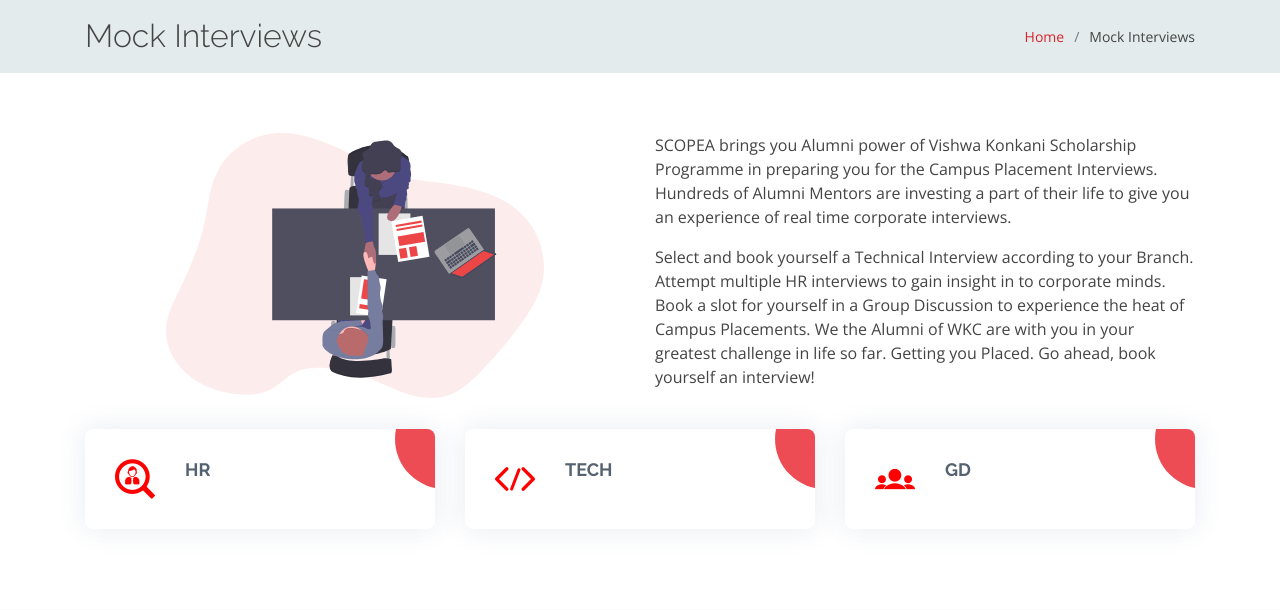
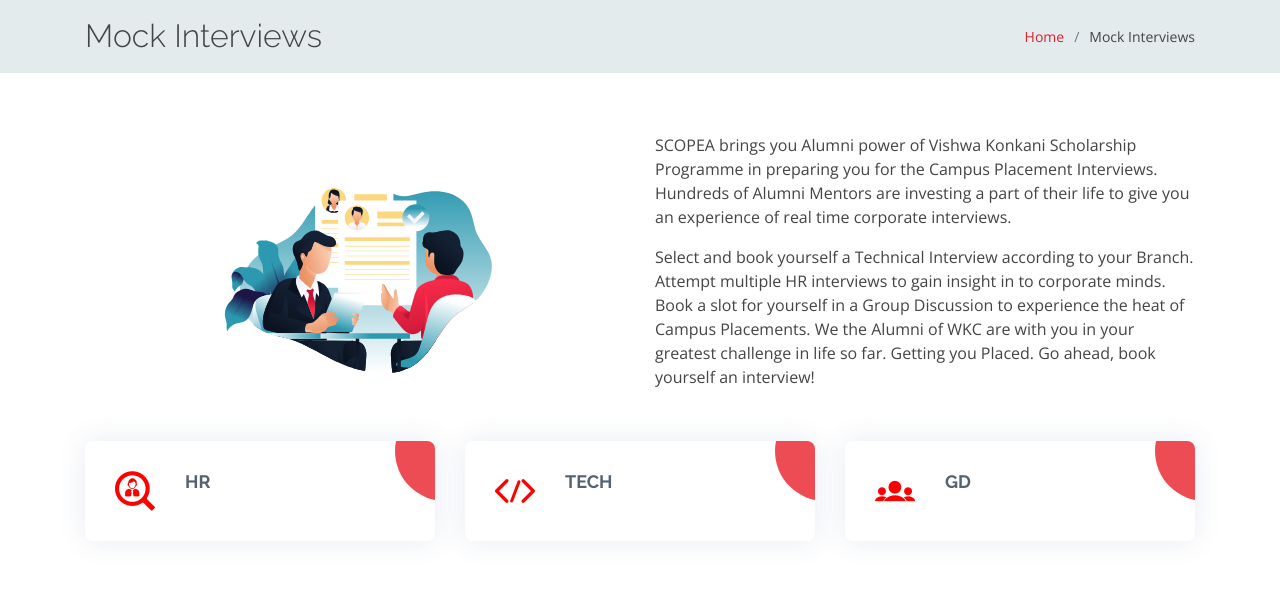
Before and after one commit to World-Konkani-Centre/sushiksha_placement_prep, a Django app: page /interview/ in a window 1280 px wide. Shown: the part 87-697 px from the top of the page. Run offline with Django 3.2, Linux system fonts and the light colour scheme; the visitor is signed in with stand-in values (Sample User, id 1); parts of the project's set-up code (start-up, migrations or seed data) failed here and were passed over; some libraries are stand-ins or nearby versions.

Commit message:
Illustration changed

```diff
--- a/templates/interviews/interviews-home.html
+++ b/templates/interviews/interviews-home.html
@@ -25,7 +25,7 @@
         <div class="row">
 
             <div class="col-lg-6  align-self-baseline text-center" data-aos="fade-right" data-aos-delay="100">
-                <img src="/static/assets/img/interview.svg" class="img-fluid" alt="" width="70%">
+                <img src="/static/assets/img/interview2.svg" class="img-fluid" alt="" width="70%">
             </div>
 
             <div class="col-lg-6 wow pt-4 pt-lg-0 order-2 order-lg-1" data-aos="fade-up"
```
